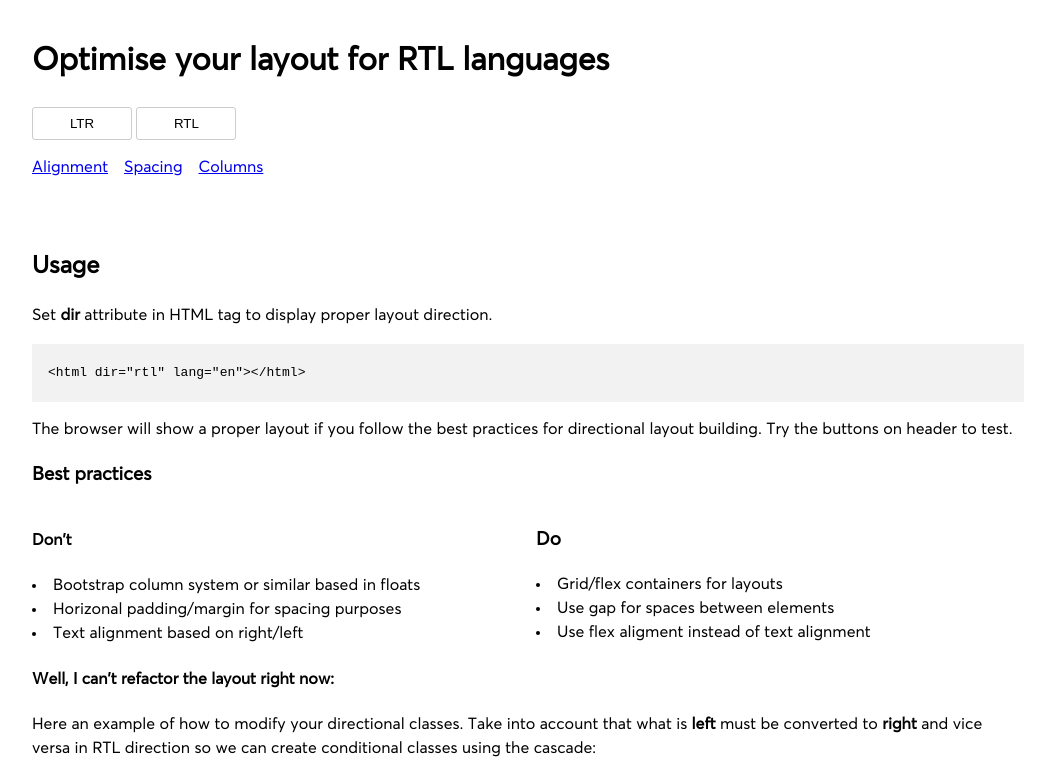
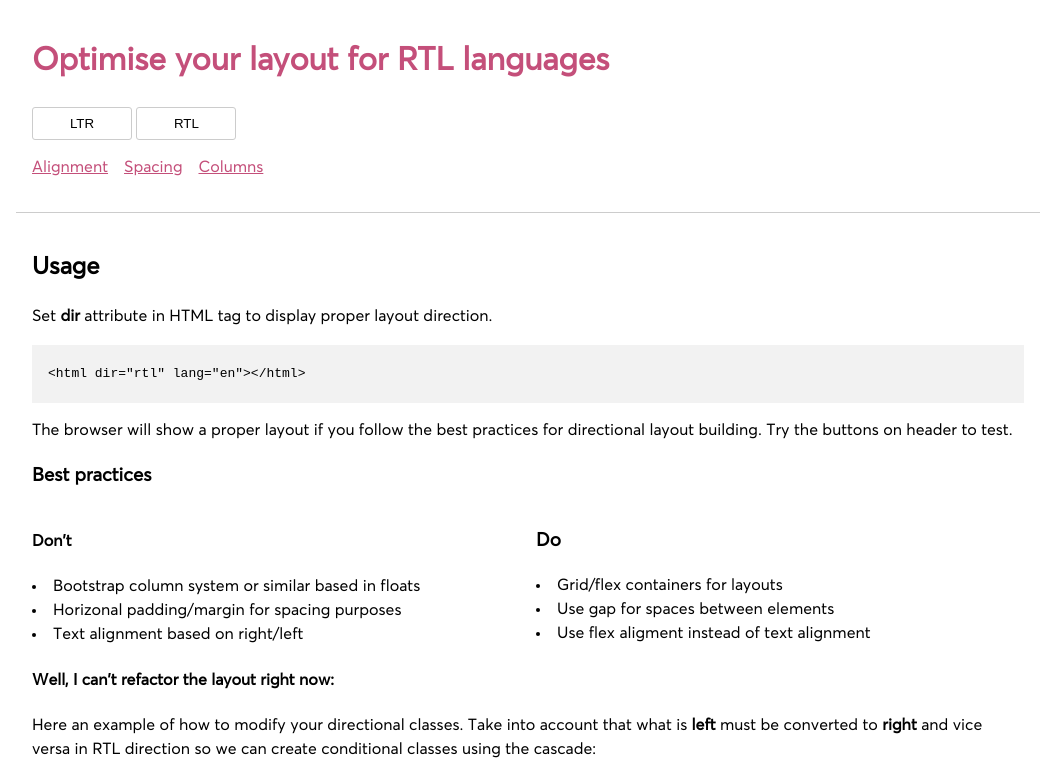
Before and after one commit to nabaroa/rtl-layout, a website: page index.html in a window 1280 px wide. Shown: the top 774 px of the page, without its empty margins (112-1167 px from the left). Drawn offline with Linux system fonts and the light colour scheme.

Commit message:
Style header colors

```diff
--- a/styles.css
+++ b/styles.css
@@ -19,6 +19,8 @@ header {
   top: 0;
   padding: var(--space);
   background: white;
+  border-bottom: 1px solid #ccc;
+  color: #c44f7a;
 }
 
 button {
@@ -148,6 +150,10 @@ footer {
   padding: 0;
 }
 
+.menu__item {
+  color: #c44f7a;
+}
+
 /* Utilities */
 
 .text-align--left {
```
